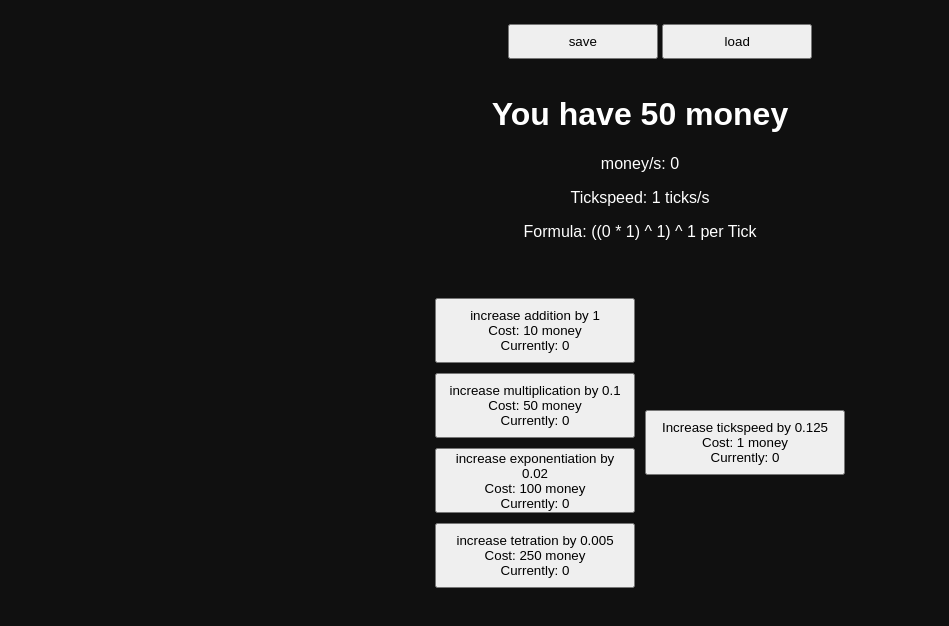
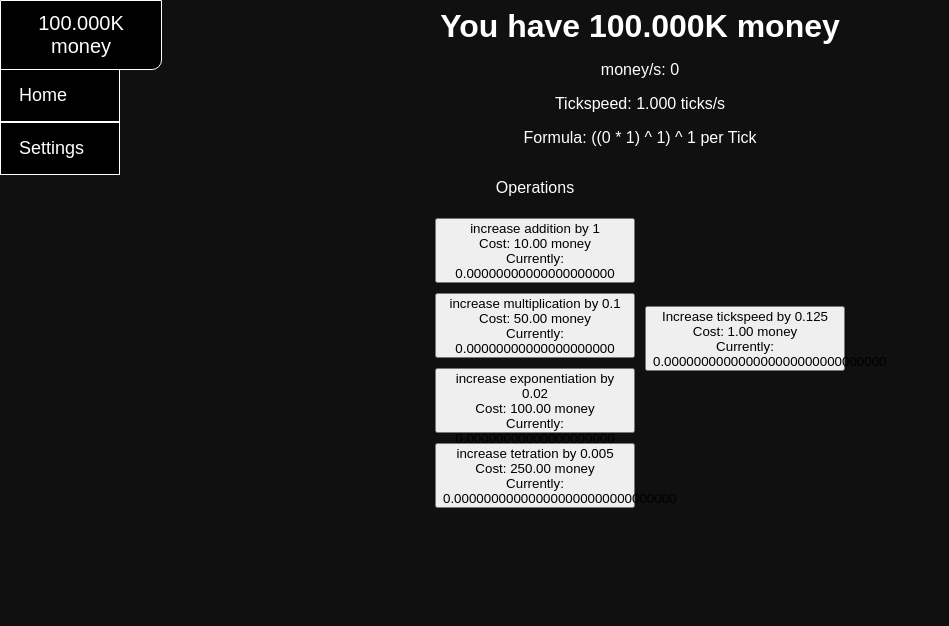
Before and after one commit to thatlittledrummerboi/Exponentiality-Incremental, a website with bundled scripts: page index.html in a window 1280 px wide. Shown: the whole page, without its empty margins (0-949 px from the left). Built offline with nearby package versions, Linux system fonts and the light colour scheme.

Commit message:
c240922
commit for redundancy and ease of access

```diff
--- /dev/null
+++ b/img/favicon/about.txt
@@ -0,0 +1,6 @@
+This favicon was generated using the following font:
+
+- Font Title: Epilogue
+- Font Author: Copyright 2020 The Epilogue Project Authors (https://github.com/Etcetera-Type-Co/Epilogue)
+- Font Source: https://fonts.gstatic.com/s/epilogue/v17/O4ZMFGj5hxF0EhjimngomvnCCtqb30OXAjPiDJXVigHPVA.ttf
+- Font License: SIL Open Font License, 1.1 (http://scripts.sil.org/OFL))
--- a/index.css
+++ b/index.css
@@ -1,10 +1,66 @@
+/* ###### */
+/* GLOBAL */
+/* ###### */
+
 body {
     font-family: Arial, Helvetica, sans-serif;
     color: white;
+    background-color: #101010;
+}
 
-    background-color: #101010;
+.sidenav {
+    width: 120px;
+    position: fixed;
+    z-index: 1;
+    left: 0;
+    top: 69px;
+    background-color: #000;
+}
 
+.sidenav div {
+    padding: 15px 0px 15px 18px;
+    border: 1px solid white;
+    transition: 0.6s cubic-bezier(.17,.67,.56,.99);
 }
+
+.sidenav div p {
+    margin: 0;
+    padding: 0;
+    font-size: 18px;
+}
+
+.sidenav div:hover {
+    padding-left: 26px;
+    background-color: #222;
+    transition: 0.6s cubic-bezier(.17,.67,.56,.99);
+}
+
+.moneyDisplayNavbarContainer {
+    width: 160px;
+    position: fixed;
+    z-index: 1;
+    top: 0;
+    left: 0;
+    background-color: #000;
+    overflow-x: hidden;
+    text-align: center;
+    border: 1px solid white;
+    border-bottom-right-radius: 10px;
+    padding: 11px 0px 11px 0px;
+}
+
+.moneyDisplayNavbarContainer p {
+    font-size: 20px;
+}
+
+#moneyDisplay {
+    margin: 0;
+}
+
+
+/* #### */
+/* HOME */
+/* #### */
 
 #displaysContainer {
     text-align: center;
@@ -31,23 +87,41 @@ body {
     justify-content: center;
 }
 
+/* ######## */
+/* SETTINGS */
+/* ######## */
 
-nav {
+.settingsHeader {
+    text-align: center;
+}
+
+.settingsInterface {
     display: flex;
-    width: 100%;
-    justify-content: space-evenly;
+    text-align: center;
+    align-items: center;
+    justify-content: center;
+}
+
+.settingsColumn {
+    text-align: center;
+    display: flex;
+    justify-content: space-around;
+    flex-direction: column;
     align-items: center;
 }
-
-nav ul {
-    list-style-type: none;
+.settingsObject {
+    border: 1px solid white;
+    border-radius: 10px;
+    width: 200px;
 }
 
-nav ul li {
-    display: inline-block;
+.settingsObjectDescription {
+    margin: 0;
+    padding: 5px 5px 10px 5px;
 }
 
-nav ul li button {
-    height: 35px;
-    width: 150px;
+.settingsObjectCurrentValue {
+    margin: 0;
+    padding: 5px;
+    font-size: 12px;
 }
--- a/index.html
+++ b/index.html
@@ -5,31 +5,33 @@
     <meta charset="UTF-8">
     <meta name="viewport" content="width=device-width, initial-scale=1.0">
     <link rel="stylesheet" href="/index.css">
+    <link rel="shortcut icon" href="/img/favicon/favicon.ico" type="image/x-icon">
     <script type="module" src="/index.js"></script>
     <title>Exponentiality</title>
 </head>
 <body>
-    <div class="navbar">
-        <nav>
-            <ul>
-                <li>
-                    <button id="save">save</button>
-                </li>
-                <li>
-                    <button id="load">load</button>
-                </li>
-            </ul>
-        </nav>
+    <div class="moneyDisplayNavbarContainer">
+        <p id="moneyDisplay"><span id="moneyDisplayVarCorner">[0]</span><br> money</h1>
     </div>
+    <div class="sidenav">
+        <div class="homeButtonContainer" id="homeButton">
+            <p>Home</p>
+        </div>
+        <div class="settingsButtonContainer" id="settingsButton">
+            <p>Settings</p>
+        </div>
+    </div>
+
+    <div class="homePage" id="homePage">
         <div id="displaysContainer">
             <h1 id="moneyDisplay">You have <span id="moneyDisplayVar">[0]</span> money</h1>
             <p id="mpsDisplay">money/s: <span id="mpsDisplayVar">[0]</span></p>
             <p id="tickspeedDisplay">Tickspeed: <span id="tickspeedDisplayVar">[0]</span> ticks/s</p>
             <p id="formulaDisplay">Formula: <span id="formulaDisplayVar">[0]</span> per Tick</p>
         </div>
-    <br><br>
         <div class="upgradeButtonsContainer">
             <div class="operationUpgradeButtonsContainer">
+                <p>Operations</p>
                 <button id="upgradeButton1" class="upgradeButton">increase addition by <span id="upgradeStep1">[0]</span><br>Cost: <span id="upgradeCost1">[0]</span> money<br>Currently: <span id="upgradePower1">[0]</span></button>
                 <button id="upgradeButton2" class="upgradeButton">increase multiplication by <span id="upgradeStep2">[0]</span><br>Cost: <span id="upgradeCost2">[0]</span> money<br>Currently: <span id="upgradePower2">[0]</span></button>
                 <button id="upgradeButton3" class="upgradeButton">increase exponentiation by <span id="upgradeStep3">[0]</span><br>Cost: <span id="upgradeCost3">[0]</span> money<br>Currently: <span id="upgradePower3">[0]</span></button>
@@ -40,5 +42,19 @@
                 <button id="upgradeButton5" class="upgradeButton">Increase tickspeed by <span id="upgradeStep5">[0]</span><br>Cost: <span id="upgradeCost5">[0]</span> money<br>Currently: <span id="upgradePower5">[0]</span></button>
             </div>
         </div>
+    </div>
+
+    <div class="settingsPage" id="settingsPage">
+        <h1 class="settingsHeader">Settings</h1>
+        <div class="settingsInterface">
+            <div class="settingsColumn">
+                <div class="settingsObject">
+                    <p class="settingsObjectDescription">Frames Per Second</p>
+                    <input type="range" min="4" max="60" value="24" class="slider" id="framerateSlider">
+                    <p class="settingsObjectCurrentValue">Currently: <span id="currentFramerate">[0]</span></p>
+                </div>
+            </div>
+        </div>
+    </div>
 </body>
 </html>
--- a/index.js
+++ b/index.js
@@ -1,12 +1,16 @@
 import Decimal from "./modules/breakinfinity.js";
 import * as notationengine from "./modules/notationengine.js";
 
+const ts = new Date();
+
 var game = {
-    checked_for_save: false,
+    checkedForSave: false,
+    currentTimestamp: 0,
+    currentPage: 0,
 }
 
 var player = {
-    money: new Decimal(50),
+    money: new Decimal(100000),
     tickspeed: new Decimal(1),
     formula: "",
     mpt: new Decimal(0),
@@ -27,69 +31,109 @@ var player = {
             1, 0.1, 0.02, 0.005,  // OPERATIONS
             0.125,       // TICKSPEED
         ],
+        upgradeCurrentDecpoint: [
+            2, 2, 2, 3,  //OPERATIONS
+            3,           // TICKSPEED
+        ]
     },
     settings: {
         framerate: 24,
-        framerate_default: 24,
+    },
+    stats: {
+        timestamp_since_last_update: 0
     }
 }
 
 function drawValues() {
-    let x = new Decimal(player.money.log10())
-    document.getElementById('moneyDisplayVar').innerHTML = notationengine.biNotation(player.money, x.floor());
-    document.getElementById('mpsDisplayVar').innerHTML = player.mpt * (player.tickspeed);
-    document.getElementById('tickspeedDisplayVar').innerHTML = player.tickspeed;
+    // Display Vars
+    document.getElementById('moneyDisplayVar').innerHTML = notationengine.biNotation(player.money, notationengine.floorLog10(player.money), 2);
+    document.getElementById('moneyDisplayVarCorner').innerHTML = notationengine.biNotation(player.money, notationengine.floorLog10(player.money), 2);
+    document.getElementById('mpsDisplayVar').innerHTML = notationengine.biNotation(player.mpt.mul(player.tickspeed)), notationengine.floorLog10( player.mpt * player.tickspeed, 2);
+    document.getElementById('tickspeedDisplayVar').innerHTML = notationengine.biNotation(player.tickspeed, notationengine.floorLog10(player.tickspeed), 3);
     document.getElementById('formulaDisplayVar').innerHTML = player.formula;
 
+    // Upgrade Vars
     let i = 0
     while(i < player.upgrades.upgradeLevel.length) {
         document.getElementById('upgradeStep' + (i+1)).innerHTML = player.upgrades.upgradeStep[i];
-        document.getElementById('upgradeCost' + (i+1)).innerHTML = calculateCost(i);
-        document.getElementById('upgradePower' + (i+1)).innerHTML = player.upgrades.upgradeLevel[i] * player.upgrades.upgradeStep[i];
+        document.getElementById('upgradeCost' + (i+1)).innerHTML = notationengine.biNotation(calculateCost(i), notationengine.floorLog10(calculateCost(i)), 2);
+        document.getElementById('upgradePower' + (i+1)).innerHTML = notationengine.biNotation(player.upgrades.upgradeLevel[i] * player.upgrades.upgradeStep[i], notationengine.floorLog10(player.upgrades.upgradeLevel[i] * player.upgrades.upgradeStep[i]), player.upgrades.upgradeCurrentDecpoint[i]);
         i++;
+    }
+
+    // Settings Vars
+    if(game.currentPage == 1) {
+        document.getElementById('currentFramerate').innerHTML = player.settings.framerate;
     }
 }
 
-function calculateValues() {
+function updateValues() {
+    // Preset Vars
     let addition = new Decimal( player.upgrades.upgradeLevel[0] * player.upgrades.upgradeStep[0]);
     let multiplication = new Decimal( 1 + player.upgrades.upgradeLevel[1] * player.upgrades.upgradeStep[1]);
     let exponentiation = new Decimal( 1 + player.upgrades.upgradeLevel[2] * player.upgrades.upgradeStep[2]);
     let tetration = new Decimal( 1 + player.upgrades.upgradeLevel[3] * player.upgrades.upgradeStep[3]);
+
+    // Display Vars
+    player.money = player.money.plus(player.mpt.mul(player.tickspeed).div(player.settings.framerate));
+    player.mpt = addition.mul(multiplication.pow(exponentiation.pow(tetration)));
     player.tickspeed = 1 + player.upgrades.upgradeLevel[4] * player.upgrades.upgradeStep[4];
+    player.formula = "((" + addition + " * " + multiplication + ") ^ " + exponentiation + ") ^ " + tetration;
 
-    player.mpt = addition.mul(multiplication.pow(exponentiation.pow(tetration)));
-    player.money = player.money.plus(player.mpt.mul(player.tickspeed).div(player.settings.framerate));
-    player.formula = "((" + addition + " * " + multiplication + ") ^ " + exponentiation + ") ^ " + tetration;
+    // Settings Vars
+    player.settings.framerate = document.getElementById('framerateSlider').value;
+
 }
 
 function frame() {
-    calculateValues();
+    updateValues();
     drawValues();
 }
 
-function calculateCost(id) { return (player.upgrades.upgradeBaseCost[id] * Math.pow((1 + player.upgrades.upgradeCostMult[id]), player.upgrades.upgradeLevel[id])) }
+function calculateCost(id) {
+    let exit = new Decimal(player.upgrades.upgradeBaseCost[id] * Math.pow((1 + player.upgrades.upgradeCostMult[id]), player.upgrades.upgradeLevel[id]));
+    return (exit);
+}
 
 function attemptPurchase(id) {
     let cost = calculateCost(id);
 
-    if (player.money >= cost) {
-        player.money = player.money.min((cost));
+    if (player.money.gte(cost)) {
+        player.money = player.money.minus((cost));
         player.upgrades.upgradeLevel[id] += 1;
+        updateValues();
         drawValues();
     }
 }
 
-function configOnClicks() {
+function showPage(id) {
+    switch(id) {
+        case 0:
+            game.currentPage = 0;
+            document.getElementById('homePage').style = "display: block;"
+            document.getElementById('settingsPage').style = "display: none;"
+            break;
+        case 1:
+            game.currentPage = 1;
+            document.getElementById('homePage').style = "display: none;"
+            document.getElementById('settingsPage').style = "display: block;"
+            break;
+    }
+}
+
+document.addEventListener('DOMContentLoaded', (event) => {
     document.getElementById('upgradeButton1').addEventListener("click", (event) => {attemptPurchase(0)}); //     OPERATIONS
     document.getElementById('upgradeButton2').addEventListener("click", (event) => {attemptPurchase(1)}); //
     document.getElementById('upgradeButton3').addEventListener("click", (event) => {attemptPurchase(2)}); //
     document.getElementById('upgradeButton4').addEventListener("click", (event) => {attemptPurchase(3)}); //
 
     document.getElementById('upgradeButton5').addEventListener("click", (event) => {attemptPurchase(4)}); //     TICKSPEED
-}
 
-document.addEventListener('DOMContentLoaded', (event) => {
-    configOnClicks();
+
+    document.getElementById('homeButton').addEventListener("click", (event) => {showPage(0)});            //     MENU BUTTONS
+    document.getElementById('settingsButton').addEventListener("click", (event) => {showPage(1)});        //
+
+    showPage(game.currentPage);
 
     setInterval(frame, (1000/player.settings.framerate));
 });
--- a/modules/notationengine.js
+++ b/modules/notationengine.js
@@ -1,6 +1,8 @@
-function biNotation(val, exp, decpoint, notation) {
+function biNotation(vala, expa, decpointa, notation) {
     if (notation = null) { notation = 0; }
-    if (decpoint = null) { decpoint = 2; }
+    let val = new Decimal(vala);
+    let exp = new Decimal(expa);
+    let decpoint = new Decimal(decpointa)
     let valstring = val.toString()
 
     if (val.lt(1000)) {
@@ -21,7 +23,7 @@ function biNotation(val, exp, decpoint, notation) {
 
 function notation(val, decpoint, notation) {
     let exp = Math.floor(Math.log10(val));
-    var valstring = val.toString();
+    let valstring = val.toString();
     if (notation = null) { notation = 0; }
     if (decpoint = null) { decpoint = 2; }
 
@@ -41,8 +43,15 @@ function notation(val, decpoint, notation) {
     }
 }
 
+function floorLog10(val) {
+    let base = new Decimal(val);
+    let baseLog10 = new Decimal(base.log10());
+    return(baseLog10.floor());
+}
+
+
 function StandardNotation(valstring, exp) {
-    var suffixes = ["", "K", "M", "B", "T", "Qa", "Qt", "Sx", "Sp", "Oc", "No", "Dc"];
+    let suffixes = ["", "K", "M", "B", "T", "Qa", "Qt", "Sx", "Sp", "Oc", "No", "Dc"];
 
     switch(exp % 3) {
         case 0:
@@ -56,4 +65,4 @@ function StandardNotation(valstring, exp) {
 
 function SciNotation(valstring, exp) { return(valstring[0] + "." + valstring[1] + valstring[2] + valstring[3] + "e" + exp); }
 
-export {notation, biNotation};
+export {notation, biNotation, floorLog10};
```
Also changed, not shown: modules/base_save.js (added, +34 -0 lines), changelog.md, img/favicon/android-chrome-192x192.png (added), img/favicon/android-chrome-512x512.png (added), img/favicon/apple-touch-icon.png (added), img/favicon/favicon-16x16.png (added), img/favicon/favicon-32x32.png (added), img/favicon/favicon.ico (added), img/favicon/site.webmanifest (added). Lines whose indentation alone changed are shown as unchanged.
